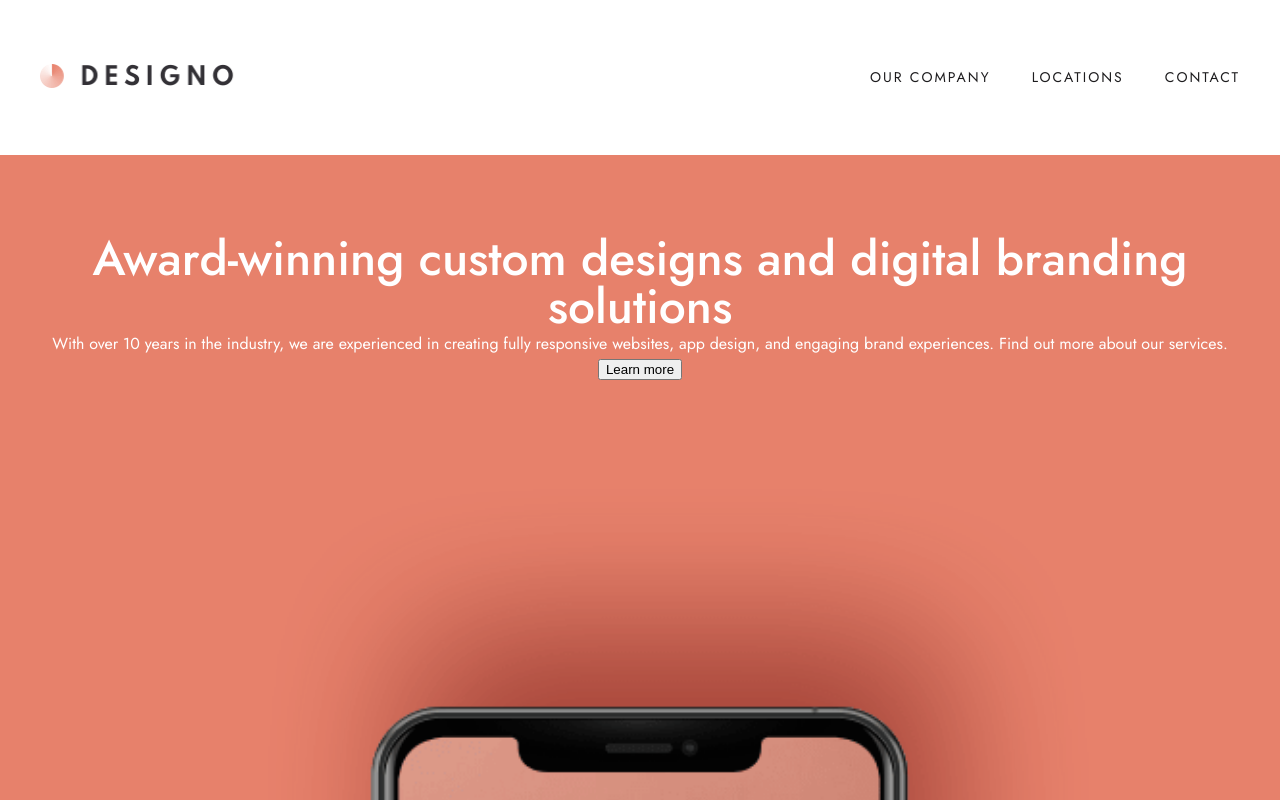
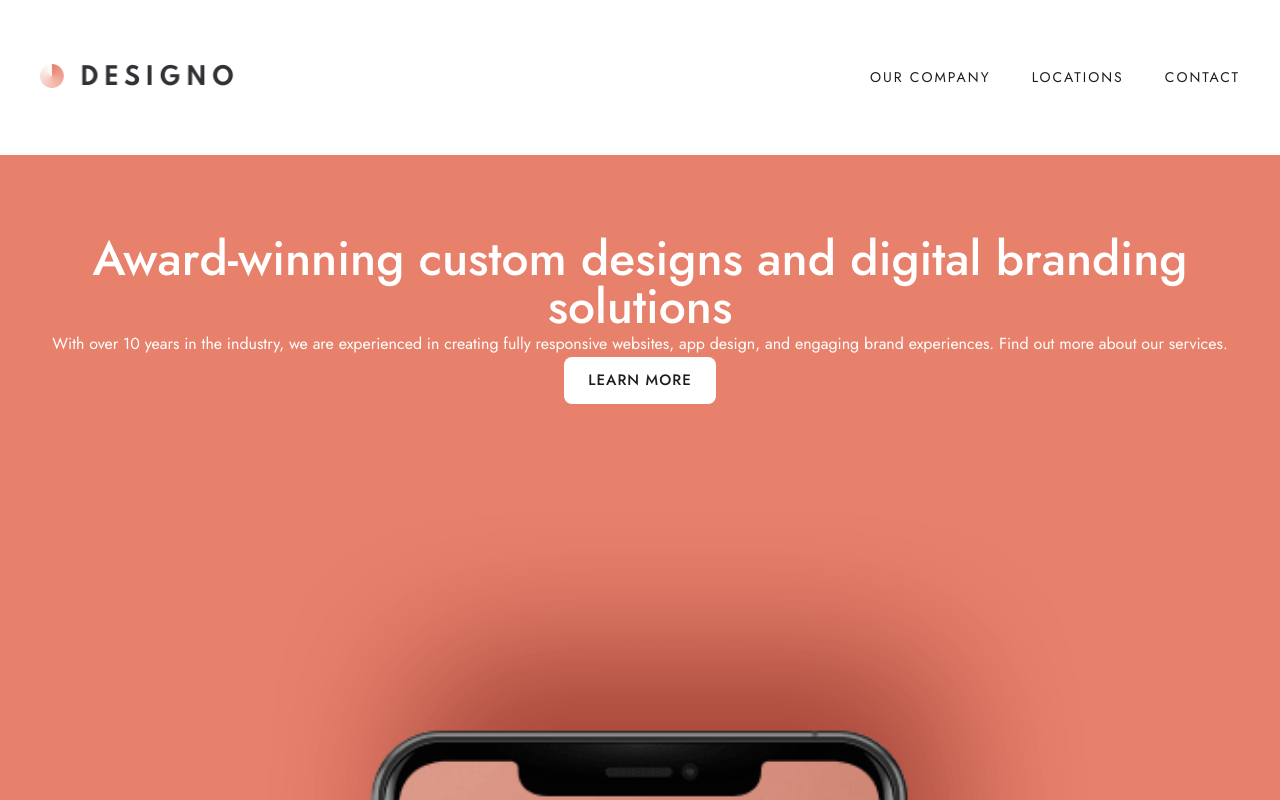
Before and after one commit to Andrparsons/designo, a Next.js app: page / in a window 1280 px wide. Shown: the top 800 px of the page. Built offline with nearby package versions, Linux system fonts and the light colour scheme.

Commit message:
created button component

```diff
--- /dev/null
+++ b/components/Button/Button.js
@@ -0,0 +1,16 @@
+import styles from "./Button.module.css";
+
+import React from "react";
+
+const Button = React.forwardRef(
+  ({ children, btnStyle = "primary", action, href }, ref) => {
+    let classStyle = styles[btnStyle];
+    return (
+      <button className={classStyle} onClick={action} href={href} ref={ref}>
+        {children}
+      </button>
+    );
+  }
+);
+
+export default Button;
--- /dev/null
+++ b/components/Button/Button.module.css
@@ -0,0 +1,30 @@
+.primary,
+.secondary {
+  font-size: 0.9375rem;
+  font-weight: 500;
+  line-height: 1;
+  letter-spacing: 1px;
+  border: none;
+  cursor: pointer;
+  font-family: "Jost", sans-serif;
+  text-transform: uppercase;
+
+  padding: 1rem 1.5rem;
+  border-radius: var(--borderRadiusSmall);
+}
+
+.primary {
+  background-color: var(--btnPrimaryBg);
+  color: var(--textDark);
+}
+
+.secondary {
+  background-color: var(--btnSecondaryBg);
+  color: var(--textLight);
+}
+
+.primary:hover,
+.secondary:hover {
+  background-color: var(--btnHover);
+  color: var(--textLight);
+}
--- a/pages/index.js
+++ b/pages/index.js
@@ -2,6 +2,7 @@ import Head from "next/head";
 import styles from "../styles/Home.module.css";
 
 import Container from "../components/Container/Container";
+import Button from "../components/Button/Button";
 
 // svg illustrations
 
@@ -30,7 +31,7 @@ export default function Home() {
               fully responsive websites, app design, and engaging brand
               experiences. Find out more about our services.
             </p>
-            <button>Learn more</button>
+            <Button>Learn more</Button>
             <img
               src="/home/desktop/image-hero-phone.png"
               alt="Picture of a phone"
--- a/styles/globals.css
+++ b/styles/globals.css
@@ -17,6 +17,13 @@
 
   --textDark: var(--black);
   --textLight: var(--white);
+
+  --btnPrimaryBg: var(--white);
+  --btnSecondaryBg: var(--lightPeach);
+
+  /* border radius */
+  --borderRadiusSmall: 0.5rem;
+  --borderRadiuslarge: 0.9375rem;
 }
 html,
 body {
```
